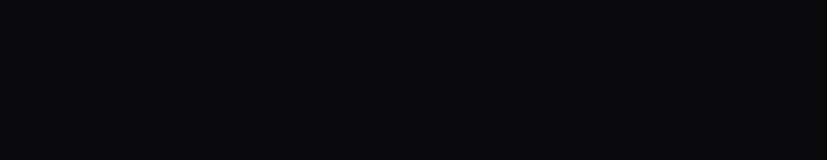
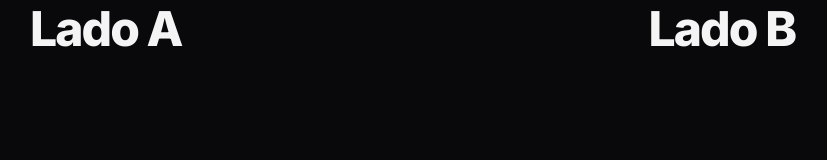
Before and after one commit to VictorAPuntel/LandingPage, a plain HTML site: page index.html in a window 1280 px wide. Shown: the whole page, without its empty margins (2-829 px from the left). Drawn offline with Linux system fonts and the light colour scheme.

Commit message:
Adicioando classes utilitárias

```diff
--- a/index.html
+++ b/index.html
@@ -12,5 +12,12 @@
     <link rel="stylesheet" href="styles/index.css" />
     <title>Zingen - Karaokê</title>
   </head>
-  <body></body>
+  <body>
+    <header>
+      <div class="container even-columns">
+        <h2>Lado A</h2>
+        <h2>Lado B</h2>
+      </div>
+    </header>
+  </body>
 </html>
--- a/styles/global.css
+++ b/styles/global.css
@@ -33,6 +33,10 @@
   --fs-lg: 1.25rem;
   --fs-xl: 1.5rem;
   --fs-2xl: 2.5rem;
+  --py-base: 1rem;
+  --py-lg: 1.5rem;
+  --py-xl: 3rem;
+  --px-lg: 1.5rem;
 }
 
 html {
@@ -81,5 +85,9 @@ ul[role="list"] {
     --fs-lg: 2rem;
     --fs-xl: 3rem;
     --fs-2xl: 4rem;
+    --py-base: 1.5rem;
+    --py-lg: 2.5rem;
+    --py-xl: 5rem;
+    --px-lg: 2rem;
   }
 }
--- a/styles/index.css
+++ b/styles/index.css
@@ -1 +1,2 @@
 @import url(global.css);
+@import url(utility.css);
--- /dev/null
+++ b/styles/utility.css
@@ -0,0 +1,45 @@
+.py-base {
+  padding-block: var(--py-base);
+}
+
+.py-lg {
+  padding-block: var(--py-lg);
+}
+
+.py-xl {
+  padding-block: var(--py-xl);
+}
+
+.px-lg {
+  padding-inline: var(--px-lg);
+}
+
+.container {
+  --max-width: 375px;
+  width: min(var(--max-width), 100% - var(--px-lg) * 2);
+  margin-inline: auto;
+}
+
+.desktop-only {
+  display: none;
+}
+
+.even-columns {
+  display: grid;
+  gap: 1rem;
+}
+
+@media (width >= 80em) {
+  .container {
+    --max-width: 80rem;
+  }
+
+  .desktop-only {
+    display: initial;
+  }
+
+  .even-columns {
+    grid-auto-flow: column;
+    grid-auto-rows: 1fr;
+  }
+}
```
